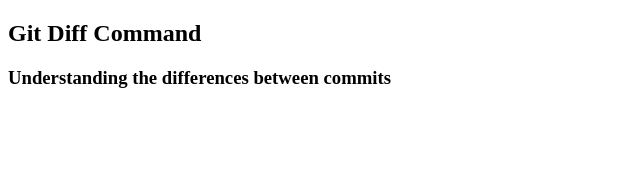
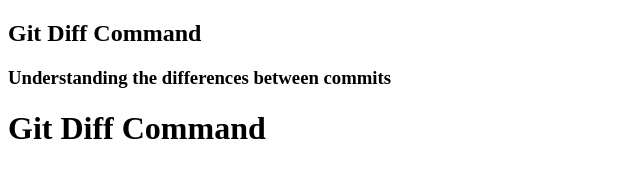
Before and after one commit to madihakomal75/gitDiff, a plain HTML site: page index.html in a window 1280 px wide. Shown: the whole page, without its empty margins (0-640 px from the left). Drawn offline with Linux system fonts and the light colour scheme.

```diff
--- a/index.html
+++ b/index.html
@@ -8,5 +8,6 @@
 <body>
     <h2>Git Diff Command</h2>
     <h3>Understanding the differences between commits</h3>
+    <h1>Git Diff Command</h1>
 </body>
 </html>
```
